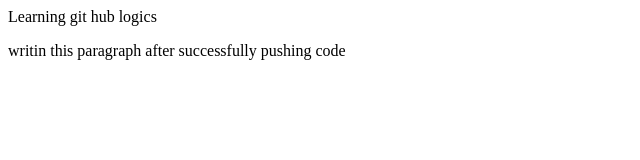
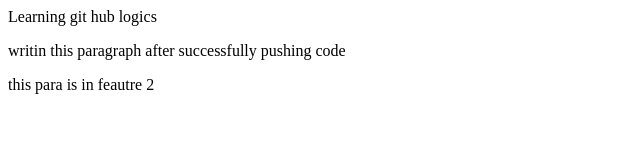
Before and after one commit to Abdulhadisheikh/gitlog, a plain HTML site: page index.html in a window 1280 px wide. Shown: the whole page, without its empty margins (0-640 px from the left). Drawn offline with Linux system fonts and the light colour scheme.

Commit message:
some tags are added in feature2

```diff
--- a/index.html
+++ b/index.html
@@ -1,2 +1,3 @@
 <p>Learning git hub logics</p>
 <p>writin this paragraph after successfully pushing code</p>
+<p>this para is in feautre 2 </p>
--- /dev/null
+++ b/style.css
@@ -0,0 +1,3 @@
+*{
+    margin: 0;
+}
```
